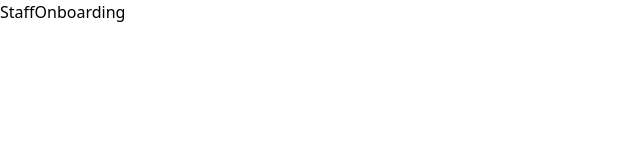
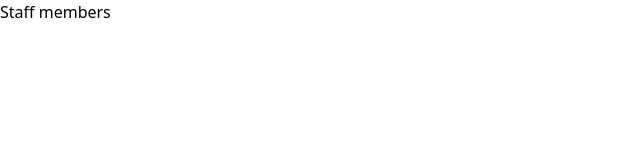
Before and after one commit to kiritoaftab/ticketing-neodeals, a React (Create React App) app in the folder frontend/: page /employee in a window 1280 px wide. Shown: the top 160 px of the page, without its empty margins (0-640 px from the left). Built offline with nearby package versions, Linux system fonts and the light colour scheme.

Commit message:
staffchange

```diff
--- a/frontend/src/pages/StaffOnboarding.js
+++ b/frontend/src/pages/StaffOnboarding.js
@@ -2,7 +2,7 @@ import React from 'react'
 
 function StaffOnboarding() {
   return (
-    <div>StaffOnboarding</div>
+    <div>Staff members</div>
   )
 }
 
```
